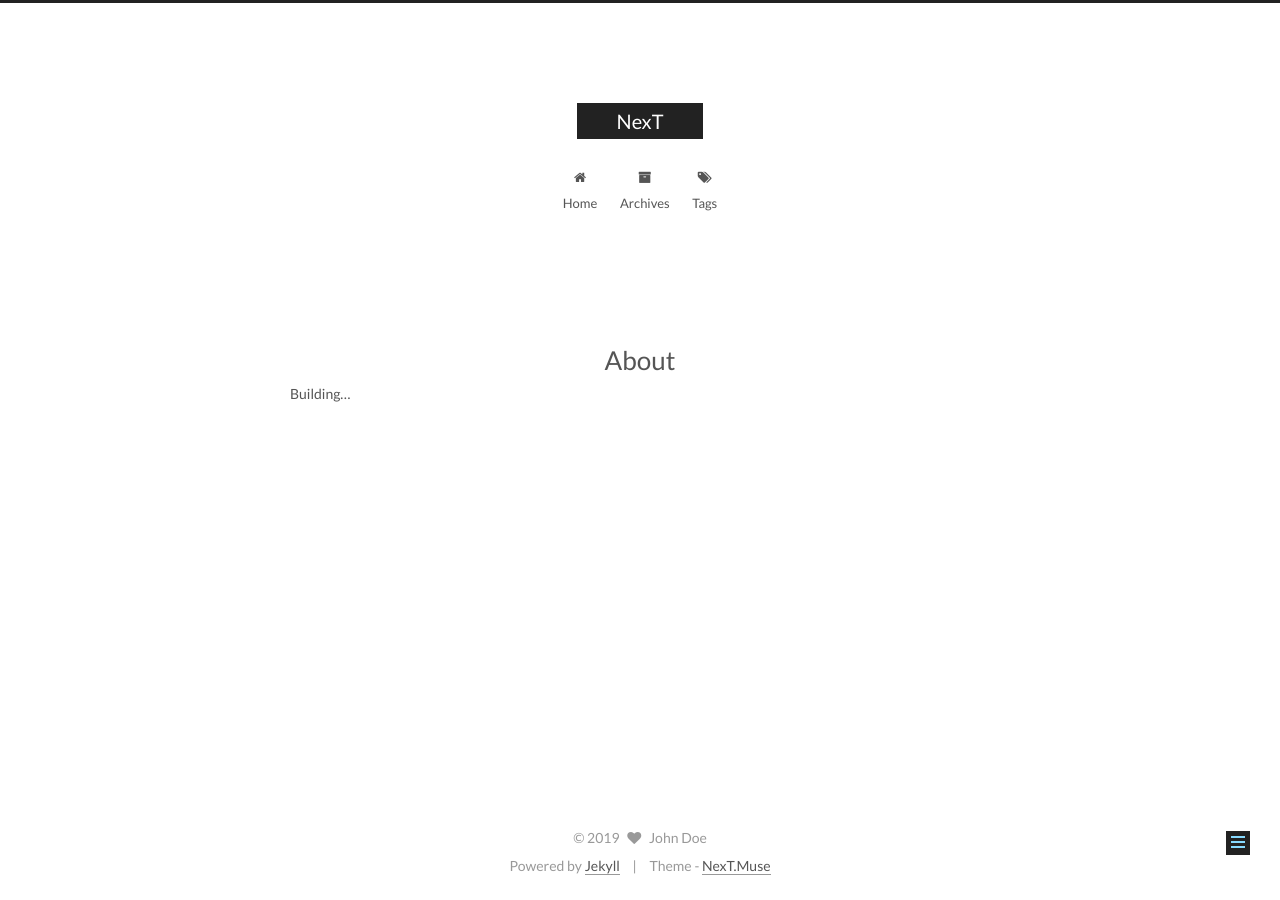
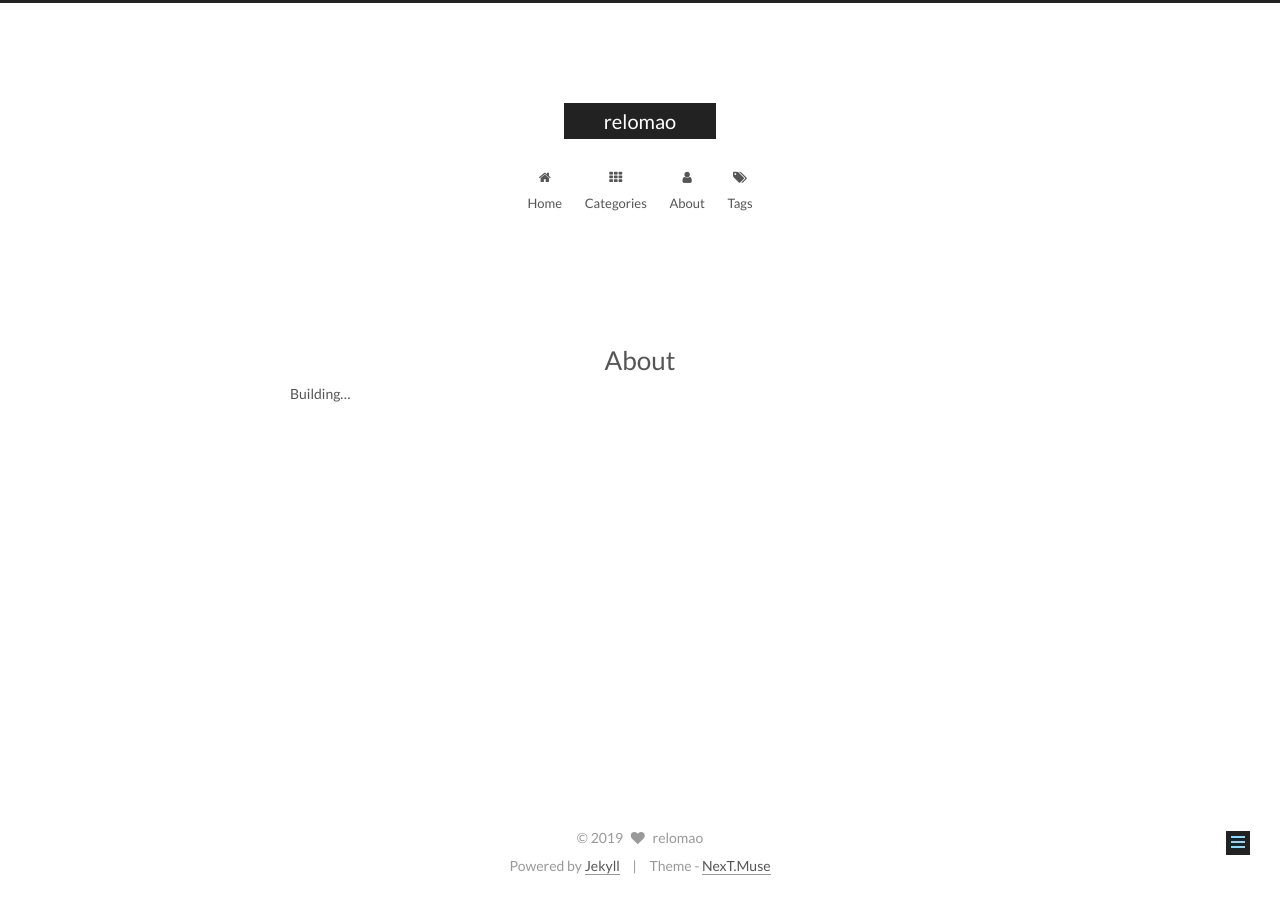
Before and after one commit to relomao/relomao.github.io, a Jekyll site: the page built from about/index.md, in a window 1280 px wide. Built offline with Jekyll 4.4.1, drawn with Linux system fonts in a browser that asks for light colours.

Commit message:
update 配置

```diff
--- a/_config.yml
+++ b/_config.yml
@@ -4,10 +4,10 @@
 # ---------------------------------------------------------------
 
 # Site
-title: NexT
+title: relomao
 subtitle:
 description:
-author: John Doe
+author: relomao
 # Support language: de, en, fr-FR, id, ja, ko, pt-BR, pt, ru, zh-Hans, zh-hk, zh-tw
 language: en
 date_format: '%Y-%m-%d'
@@ -79,7 +79,7 @@ plugins:
 favicon: /assets/favicon.ico
 
 # Set default keywords (Use a comma to separate)
-keywords: "Jekyll, NexT"
+keywords: "relo"
 
 # Set rss to false to disable feed link.
 # Leave rss as empty to use site's feed link.
@@ -118,9 +118,9 @@ index_with_subtitle: false
 # When running the site in a subdirectory (e.g. domain.tld/blog), remove the leading slash (/archives -> archives)
 menu:
   home: /
-  #categories: /categories/
-  #about: /about/
-  archives: /archives/
+  categories: /categories/
+  about: /about/
+  # archives: /archives/
   tags: /tags/
   #sitemap: /sitemap.xml
   #commonweal: /404.html
```
